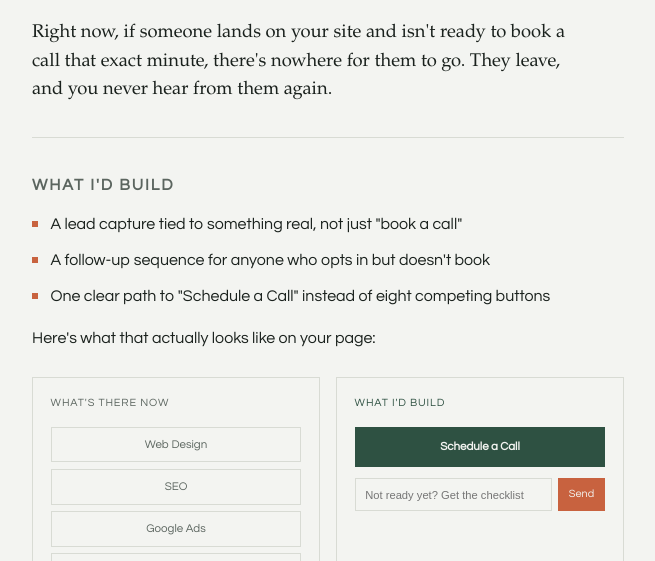
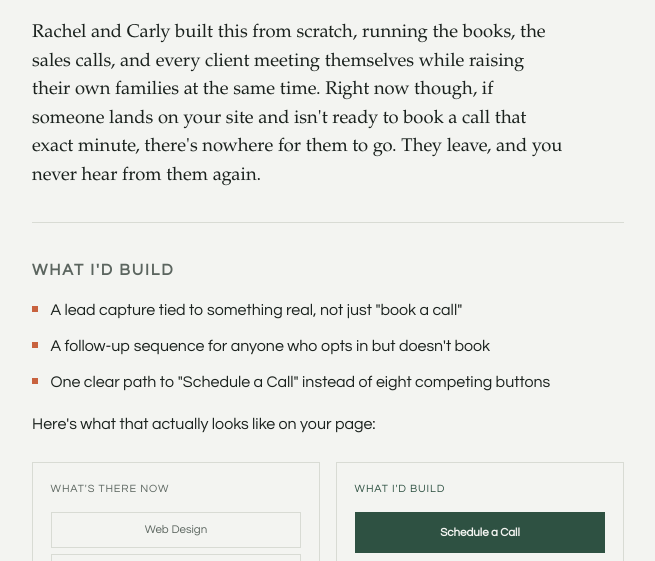
Before and after one commit to kmzscales/seven-media, a website: page mountain-air.html in a window 1280 px wide. Shown: the part 215-776 px from the top of the page, without its empty margins (312-967 px from the left). Drawn offline with Linux system fonts and the light colour scheme.

Commit message:
Add real research detail to Mountain Air pitch
Replace generic problem framing with a specific, non-obvious detail
from a founder interview (bootstrapped solo while raising families),
proving actual research instead of public stats.

```diff
--- a/mountain-air.html
+++ b/mountain-air.html
@@ -271,7 +271,7 @@
   <div class="page">
     <p class="eyebrow">A note for Mountain Air Marketing</p>
     <h1>How I'd Fix Mountain Air's Lead Capture</h1>
-    <p class="lede">Right now, if someone lands on your site and isn't ready to book a call that exact minute, there's nowhere for them to go. They leave, and you never hear from them again.</p>
+    <p class="lede">Rachel and Carly built this from scratch, running the books, the sales calls, and every client meeting themselves while raising their own families at the same time. Right now though, if someone lands on your site and isn't ready to book a call that exact minute, there's nowhere for them to go. They leave, and you never hear from them again.</p>
 
     <section class="block">
       <p class="eyebrow">What I'd build</p>
```
